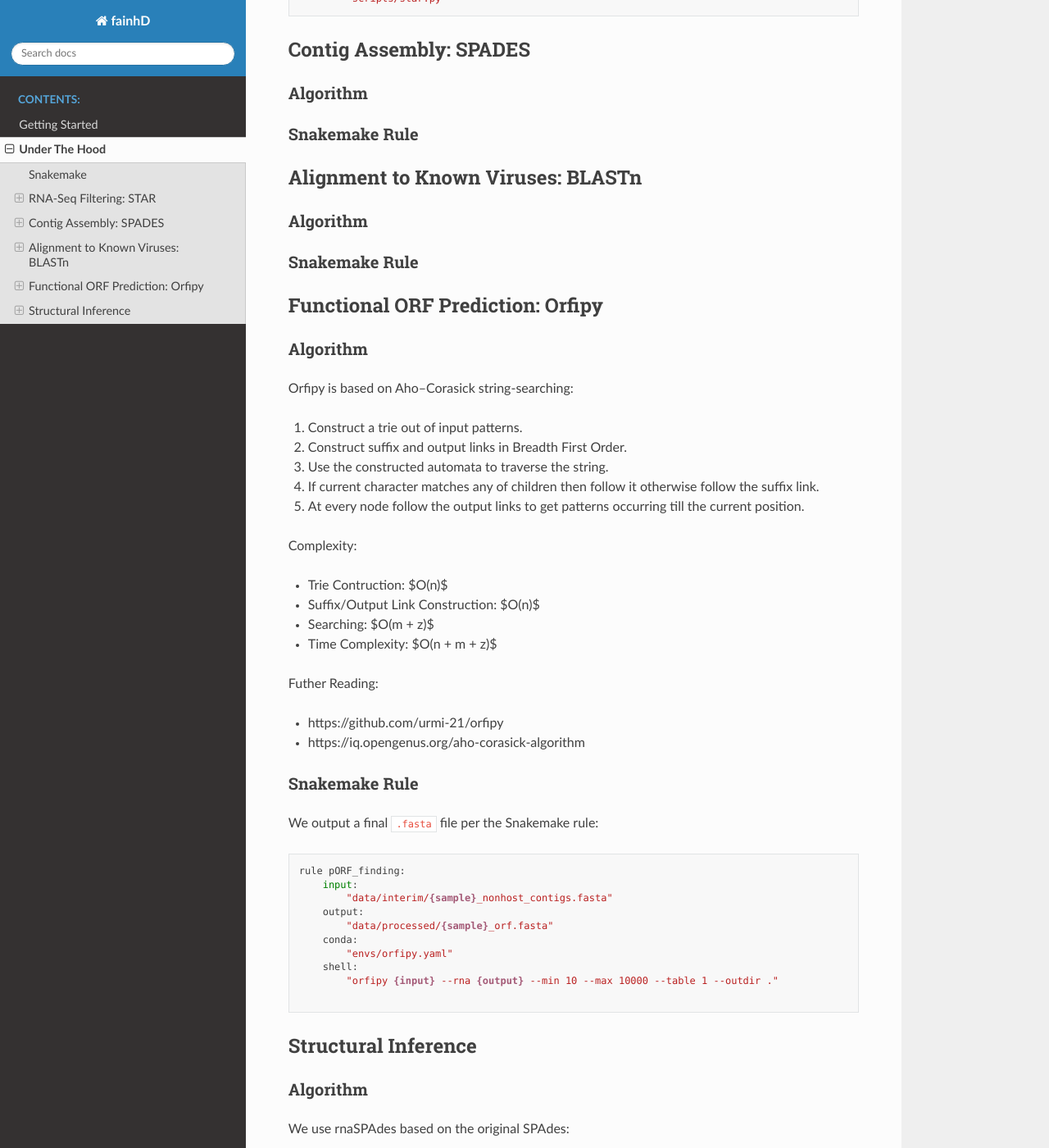
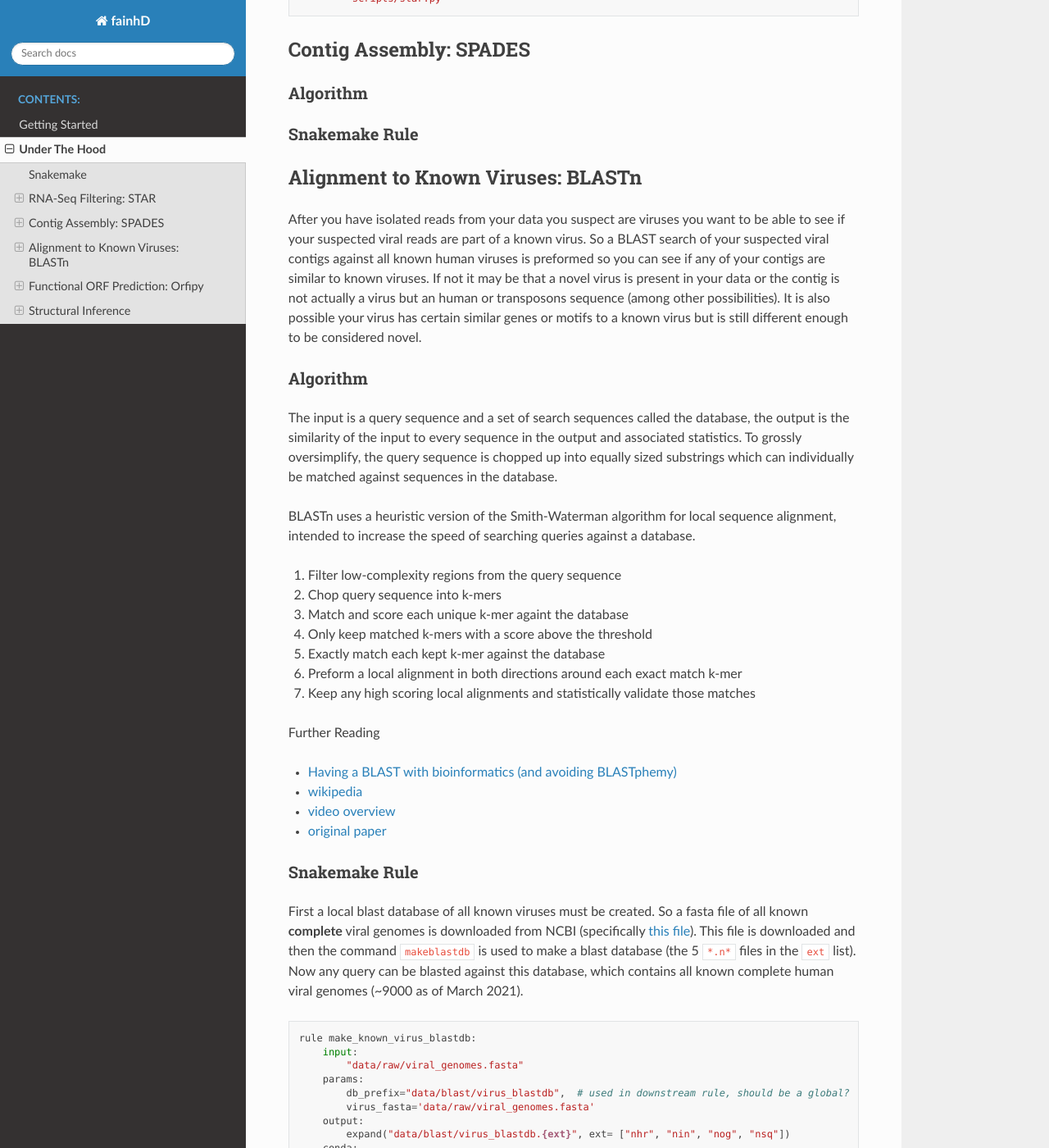
Before and after one commit to simonlevine/fainhD, a Sphinx documentation site: the page built from docs/under_the_hood.md, in a window 1280 px wide and 1400 px high, scrolled down 823 px. Shown: the whole window at 82% size. Built offline with Sphinx 7.4.7 and the Read the Docs theme 2.0.0, drawn with Linux system fonts in a browser that asks for light colours; some of the changed text lies outside the part shown.

Commit message:
documentation for blast step (algorithm, snake rules)

````diff
--- a/docs/under_the_hood.md
+++ b/docs/under_the_hood.md
@@ -34,9 +34,107 @@ rule star_double_ended:
 ### Snakemake Rule
 
 ## Alignment to Known Viruses: BLASTn
+After you have isolated reads from your data you suspect are viruses you want to be able to see if your suspected viral reads are part of a known virus.
+So a BLAST search of your suspected viral contigs against all known human viruses is preformed so you can see if any of your contigs are similar to known viruses.
+If not it may be that a novel virus is present in your data or the contig is not actually a virus but an human or transposons sequence (among other possibilities).
+It is also possible your virus has certain similar genes or motifs to a known virus but is still different enough to be considered novel.
 
 ### Algorithm
+The input is a query sequence and a set of search sequences called the database, the output is the similarity of the input to every sequence in the output and associated statistics.
+To grossly oversimplify, the query sequence is chopped up into equally sized substrings which can individually be matched against sequences in the database.
+
+BLASTn uses a heuristic version of the Smith-Waterman algorithm for local sequence alignment, intended to increase the speed of searching queries against a database.
+1. Filter low-complexity regions from the query sequence
+1. Chop query sequence into k-mers
+1. Match and score each unique k-mer againt the database
+1. Only keep matched k-mers with a score above the threshold
+1. Exactly match each kept k-mer against the database
+1. Preform a local alignment in both directions around each exact match k-mer
+1. Keep any high scoring local alignments and statistically validate those matches
+
+Further Reading
+- [Having a BLAST with bioinformatics (and avoiding BLASTphemy)](https://genomebiology.biomedcentral.com/articles/10.1186/gb-2001-2-10-reviews2002#Sec7)
+- [wikipedia](https://en.wikipedia.org/wiki/BLAST)
+- [video overview](https://www.youtube.com/watch?v=LlnMtI2Sg4g)
+- [original paper](https://www.sciencedirect.com/science/article/pii/S0022283605803602?via%3Dihub)
+
 ### Snakemake Rule
+First a local blast database of all known viruses must be created.
+So a fasta file of all known __complete__ viral genomes is downloaded from NCBI (specifically [this file](https://ftp.ncbi.nlm.nih.gov/refseq/release/viral/viral.1.1.genomic.fna.gz)).
+This file is downloaded and then the command `makeblastdb` is used to make a blast database (the 5 `*.n*` files in the `ext` list).
+Now any query can be blasted against this database, which contains all known complete human viral genomes (~9000 as of March 2021).
+
+```
+rule make_known_virus_blastdb:
+    input:
+        "data/raw/viral_genomes.fasta"
+    params:
+        db_prefix="data/blast/virus_blastdb",  # used in downstream rule, should be a global?
+        virus_fasta='data/raw/viral_genomes.fasta'
+    output:
+        expand("data/blast/virus_blastdb.{ext}", ext= ["nhr", "nin", "nog", "nsq"])
+    conda:
+        "envs/blast.yaml"
+    shell:
+        "makeblastdb -dbtype nucl "
+        "-parse_seqids "
+        "-input_type fasta "
+        "-in {params.virus_fasta} "
+        "-out {params.db_prefix} "
+```
+
+Now that the blast database is made we can blast each individual contig against the database to see which viruses it is most similar to using Smith-Waterman local alignment.
+The `-outfmt 6` flag is described in the `blastn -h` help page, but it produces a tsv file with every hit from the given contig against the database.
+Note that there may be many low quality hits since `blastn` is not filtering the output, this is left to the user to parse as different users will be looking for different answers in their blast results.
+
+```
+rule blast_against_known_viruses:
+    input:
+        "data/blast/virus_blastdb.nhr",
+        contigs="data/interim/{sample}_nonhost_contigs.fasta"
+    output:
+        "data/processed/{sample}_blast_results.tsv"
+    params:
+        db_name="data/blast/virus_blastdb" # createde upstream, should be global?
+    conda:
+        "envs/blast.yaml"
+    shell:
+        "blastn -db {params.db_name} "
+        "-outfmt 6 "
+        "-query {input.contigs} "
+        "-out {output}"
+```
+
+The .tsv output of `blastn` is parsed in to an easier to parse .csv for each input sample to `data/processed/{sample}_blast_results.tsv`.
+The most important columns are
+- `qseqid` The fasta header of the suspected viral contig input
+- `sseqid` The fasta header of the known virus it matched to
+- `pident` The percent identity of the query (qseqid) that matched the subject (sseqid)
+- `evalue` Statistical evaluation of whether this match is spurious, see [here](https://www.ncbi.nlm.nih.gov/BLAST/tutorial/Altschul-1.html#head4) for details
+
+You can also look online or on the `blastn` man page for more details about the outputs and their meaning.
+
+```
+rule convert_blast_to_csv_with_header:
+    input:
+        "data/processed/{sample}_blast_results.tsv"
+    output:
+        "data/processed/{sample}_blast_results.csv"
+    run:
+        cols = ["qseqid", "sseqid", "pident", "length", "mismatch", "gapopen",
+                "qstart", "qend", "sstart", "send", "evalue", "bitscore"]
+        with open(input[0]) as fin, open(output[0], "wt") as fout:
+            tsv_reader = csv.reader(fin, delimiter="\t")
+            csv_writer = csv.DictWriter(fout, fieldnames=cols)
+            csv_writer.writeheader()
+            for row in tsv_reader:
+                csv_writer.writerow(dict(zip(cols, row)))
+```
+
+If you want all results in a single file you can simply run the following in the main project directory.
+```
+$ cat data/processed/*_blast_results.csv >| all_blast_results.csv
+```
 
 ## Functional ORF Prediction: Orfipy
 
````
